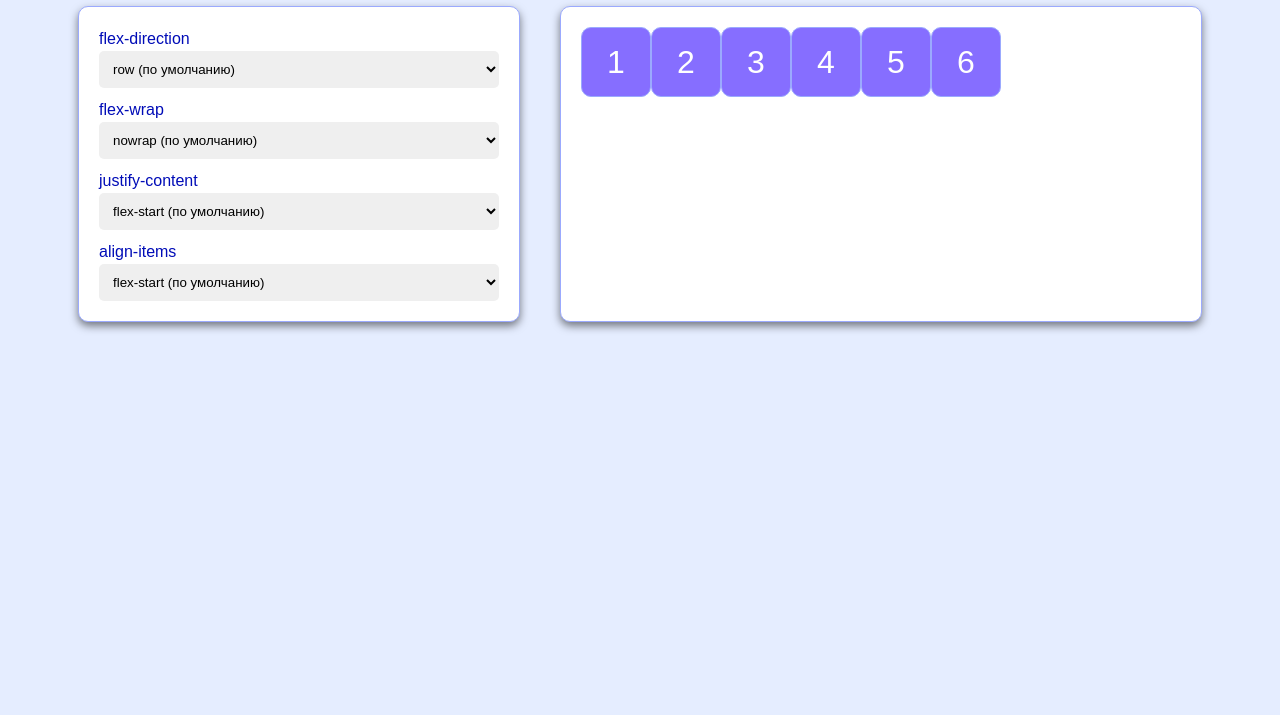
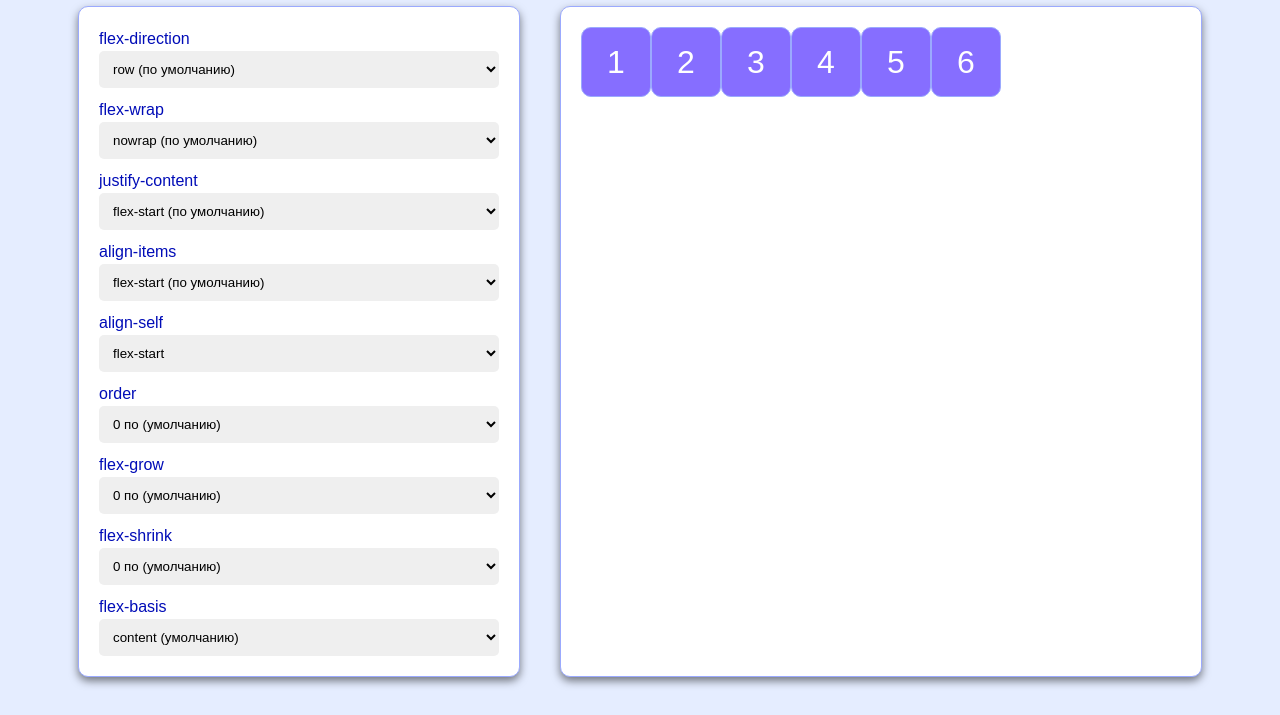
Before and after one commit to Vladislav-K-95/flex-box-vis, a website: page index.html in a window 1280 px wide. Shown: the part 85-800 px from the top of the page. Drawn offline with Linux system fonts and the light colour scheme.

Commit message:
complete index.html

```diff
--- a/index.html
+++ b/index.html
@@ -47,9 +47,47 @@
                             <option value="flex-start">flex-start (по умолчанию)</option>
                             <option value="flex-end">flex-end</option>
                             <option value="center">center</option>
-                            <option value="space-between">space-between</option>
-                            <option value="space-around">space-around</option>
-                            <option value="space-evenly">space-evenly</option>
+                            <option value="baseline">baseline</option>
+                            <option value="stretch">stretch</option>
+                        </select>
+                    </div>
+                    <div class="controls-filed">
+                        <label for="alignSelf">align-self</label>
+                        <select name="alignSelf" id="alignSelf">
+                            <option value="flex-start">flex-start</option>
+                            <option value="flex-end">flex-end</option>
+                            <option value="center">center</option>
+                            <option value="baseline">baseline</option>
+                            <option value="stretch">stretch</option>
+                        </select>
+                    </div>
+                    <div class="controls-filed">
+                        <label for="order">order</label>
+                        <select name="order" id="order">
+                            <option value="zero">0 по (умолчанию)</option>
+                            <option value="minus">-1</option>
+                            <option value="plus">+1</option>
+                        </select>
+                    </div>
+                    <div class="controls-filed">
+                        <label for="flexGrow">flex-grow</label>
+                        <select name="flexGrow" id="flexGrow">
+                            <option value="zero">0 по (умолчанию)</option>
+                            <option value="plus">1</option>
+                        </select>
+                    </div>
+                    <div class="controls-filed">
+                        <label for="flexShrink">flex-shrink</label>
+                        <select name="flexShrink" id="flexShrink">
+                            <option value="zero">0 по (умолчанию)</option>
+                            <option value="plus">1</option>
+                        </select>
+                    </div>
+                    <div class="controls-filed">
+                        <label for="flexBasis">flex-basis</label>
+                        <select name="flexBasis" id="flexBasis">
+                            <option value="content">content (умолчанию)</option>
+                            <option value="half">50%</option>
                         </select>
                     </div>
                 </div>
--- a/style/style.css
+++ b/style/style.css
@@ -54,6 +54,13 @@ body {
 
     font-size: 2rem;
     color: #fff;
+
+    cursor: pointer;
+    transition: all .2s ease;
+}
+
+.flex-block__item:hover {
+    background-color: rgb(188, 175, 255);
 }
 
 .controls-filed {
```
